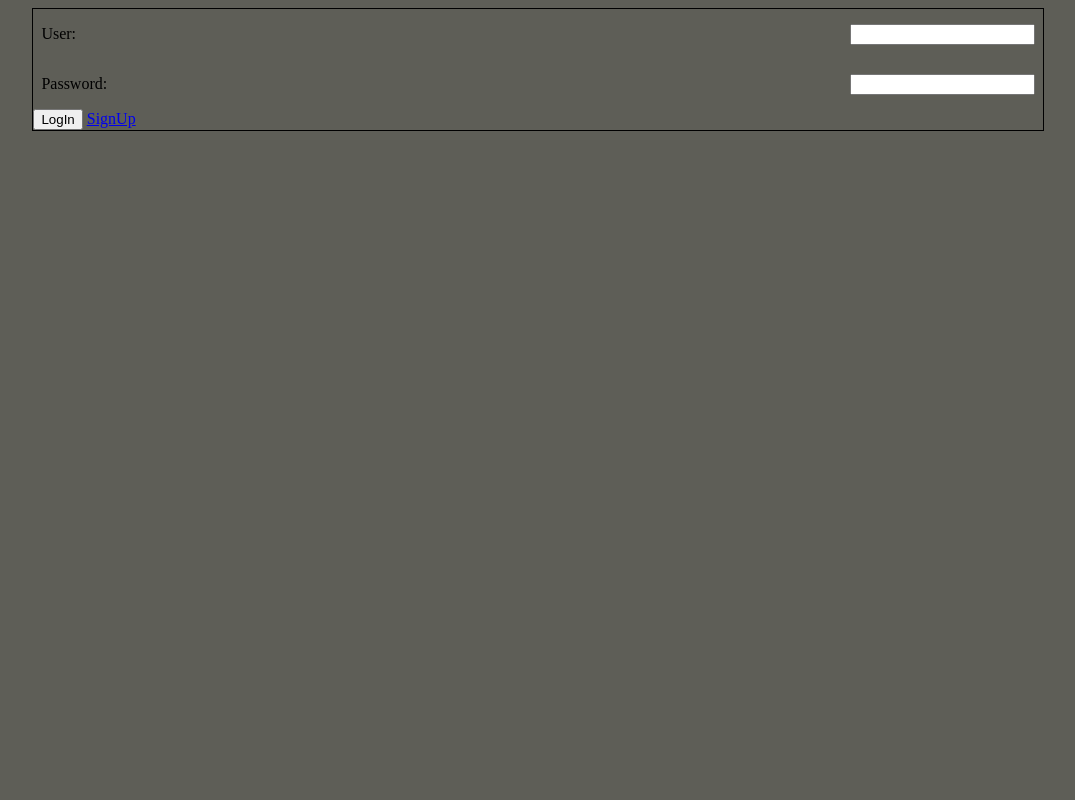
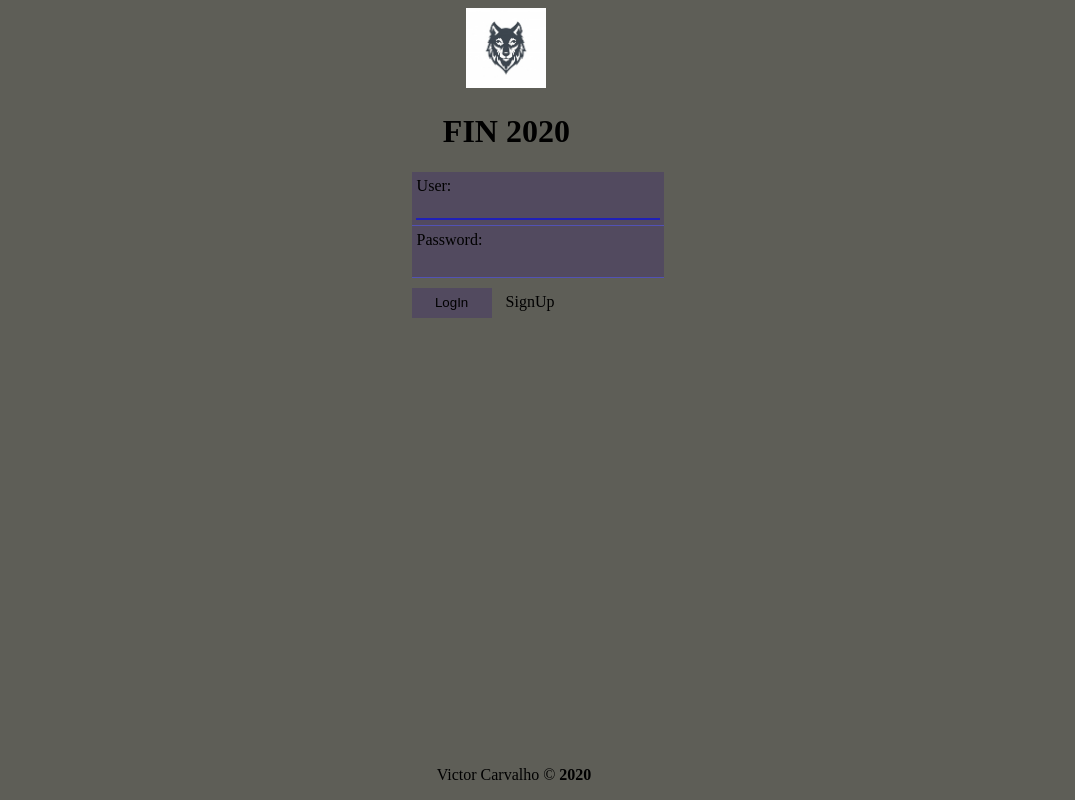
Before and after one commit to VictorCarvalho16/Fin2020, a PHP site: page / in a window 1280 px wide. Shown: the whole page, without its empty margins (102-1177 px from the left). Run offline with PHP 8.4, Linux system fonts and the light colour scheme.

Commit message:
Começando o Front-End

```diff
--- a/controller/user.php
+++ b/controller/user.php
@@ -8,4 +8,4 @@ foreach ($user as $key => $price) {
     $$key = $price;
 }
 $user = new User($name, $email, $user_name, $password, $id, $balance_value);
-echo "Welcome ".$user->getName()." Balance: $".$user->getBalance_value();
+echo "<h3>Welcome ".$user->getName()." Balance: $".$user->getBalance_value()."</h3>";
--- a/index.php
+++ b/index.php
@@ -11,11 +11,20 @@
     <link rel="stylesheet" href="/view/styles/main.css">
 </head>
 <body>
-    <form action="controller/login.php" method="POST">
-        <label><p>User:</p><input type="text" name="user" id="user"></label>
-        <label><p>Password:</p><input type="password" name="password" id="password"></label>
-        <button type="submit">LogIn</button>
-        <a href="/view/signup.php">SignUp</a>
-    </form>
+    <header>
+        <img src="icon.jpg" alt="Icon">
+        <h1>FIN 2020</h1>
+    </header>
+    <div id="content">
+        <form action="controller/login.php" method="POST" id="login-form">
+            <div class="input index"><label><p>User:</p><input type="text" name="user" id="user" autofocus></label></div>
+            <div class="input index"><label><p>Password:</p><input type="password" name="password" id="password"></label></div>
+            <button type="submit">LogIn</button>
+            <a href="/view/signup.php">SignUp</a>
+        </form>
+    </div>
+    <footer>
+        <p>Victor Carvalho &copy; <strong>2020</strong></p>
+    </footer>
 </body>
 </html>
--- a/view/styles/main.css
+++ b/view/styles/main.css
@@ -1,17 +1,79 @@
 body {
     background-color: rgb(94, 94, 87);
 }
-form {
+header {
+    text-align: center;
+    top:0;
+    width:95%;
+}
+header img{
+    width: 80px;
+}
+#content {
     width: 80%;
-    max-width: 1200px;
-    margin:  auto;
-    box-sizing: border-box;
+    margin: auto;
+}
+#login-form {
+    width: 50%;
+    margin: auto;
+
+}
+.input {
+    min-width: 300px;
+    width: 50%;
+    margin: auto;
+    text-align: center;
+    background-color: rgb(82, 74, 95);
+    border-bottom: 1px solid rgb(82, 82, 180);
+}
+div .index{
+    min-width: 250px;
+}
+div#home {
+    text-align: center;
+    width: 90%;
+    margin: auto;
+}
+table, th, td {
     border: 1px solid black;
 }
-label {
-    display: flex;
-    flex-wrap: wrap;
-    align-items: center;
-    padding: 0 8px;
-    justify-content: space-between;
+.input input:focus{
+    border-bottom: 2px solid rgb(32, 32, 182);
 }
+.input input{
+    outline: 0;
+    border-style: none;
+    width: 95%;
+    background-color: inherit;
+    margin-bottom: 5px;
+}
+.input p {
+    float: left;
+    margin: 5px;
+}
+button {
+    border-style: none;
+    background-color: rgb(82, 74, 95);
+    margin-top: 10px;
+    margin-left: 25%;
+    width: 80px;
+    height: 30px;
+
+}
+button:hover {
+    background-color: rgb(32, 32, 182);
+}
+a {
+    margin-left: 10px;
+    color: black;
+    text-decoration: none;
+}
+a:hover {
+    color: rgb(32, 32, 182);
+}
+footer {
+    text-align: center;
+    position:absolute;
+    bottom:0;
+    width:95%;
+}
```
Also changed, not shown: view/home.php (+11 -1 lines), view/signup.php (+19 -9 lines), icon.jpg (added).
